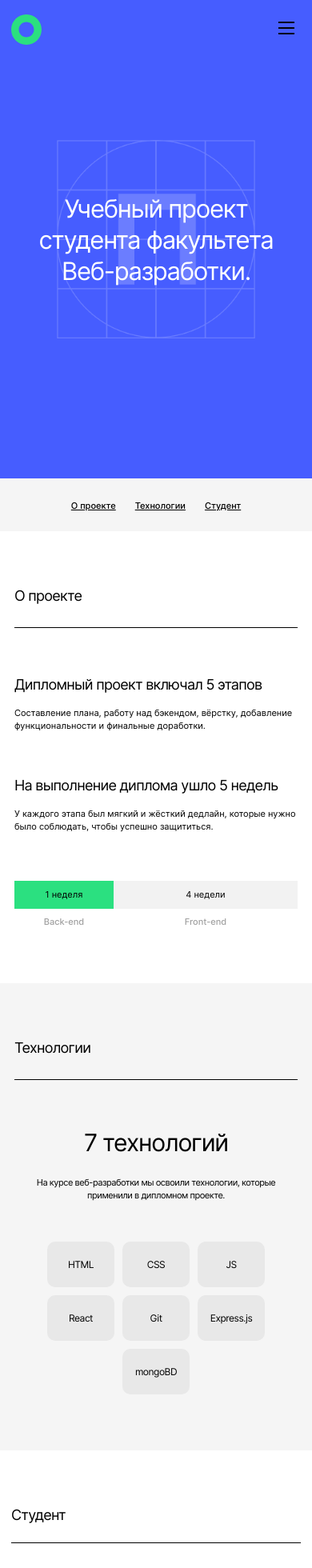
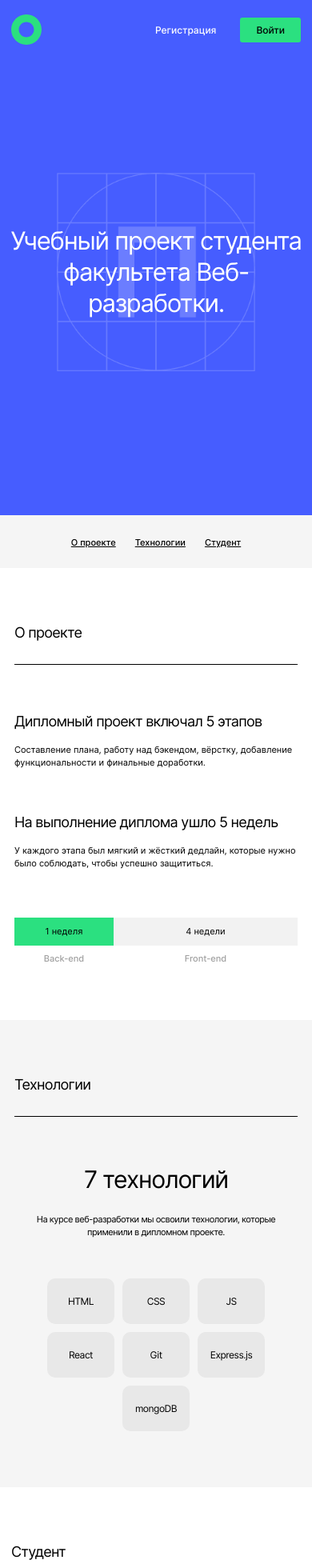
Before and after one commit to MikhailDushechkin/movies-explorer-frontend, a React (Create React App) app: page / in a window 390 px wide. Shown: the top 1960 px of the page at 80% size. Built offline with nearby package versions, Linux system fonts and the light colour scheme.

Commit message:
fix: indents on the home page have been changed, blocks have been tweaked

```diff
--- a/src/components/AboutMe/AboutMe.css
+++ b/src/components/AboutMe/AboutMe.css
@@ -1,14 +1,16 @@
 .about-me {
-  padding: 110px 70px 125px 70px;
+  padding: 110px 0 125px 0;
 }
 
 .about-me__container {
   max-width: 1280px;
   margin: 0 auto;
+  padding: 0 70px;
+  box-sizing: border-box;
 }
 
 .about-me__title {
-  font-family: "Inter", "Arial", sans-serif;
+  font-family: 'Inter', 'Arial', sans-serif;
   font-weight: 400;
   font-size: 22px;
   line-height: 27px;
@@ -27,10 +29,12 @@
 
 .about-me__bio {
   max-width: 600px;
+  display: flex;
+  flex-direction: column;
 }
 
 .about-me__name {
-  font-family: "Inter", "Arial", sans-serif;
+  font-family: 'Inter', 'Arial', sans-serif;
   font-weight: 400;
   font-size: 50px;
   line-height: 58px;
@@ -39,7 +43,7 @@
 }
 
 .about-me__profession {
-  font-family: "Inter", "Arial", sans-serif;
+  font-family: 'Inter', 'Arial', sans-serif;
   font-weight: 500;
   font-size: 18px;
   line-height: 20px;
@@ -47,7 +51,7 @@
 }
 
 .about-me__text {
-  font-family: "Inter", "Arial", sans-serif;
+  font-family: 'Inter', 'Arial', sans-serif;
   font-weight: 400;
   font-size: 14px;
   line-height: 22px;
@@ -55,12 +59,11 @@
 }
 
 .about-me__social {
-  font-family: "Inter", "Arial", sans-serif;
+  font-family: 'Inter', 'Arial', sans-serif;
   font-weight: 500;
   font-size: 14px;
   line-height: 17px;
   text-decoration: none;
-  margin: 99px 0 0 0;
   display: inline-block;
   color: #000000;
 }
@@ -75,7 +78,11 @@
 
 @media screen and (max-width: 768px) {
   .about-me {
-    padding: 90px 50px 90px 50px;
+    padding: 90px 0 90px 0;
+  }
+
+  .about-me__container {
+    padding: 0 50px;
   }
 
   .about-me__info-wrapper {
@@ -99,13 +106,22 @@
   }
 
   .about-me__social {
-    margin: 87px 0 0 0;
+    margin: auto 0 0 0;
+  }
+
+  .about-me__photo {
+    width: 255px;
+    height: 307px;
   }
 }
 
 @media screen and (max-width: 560px) {
   .about-me {
-    padding: 70px 14px 70px 14px;
+    padding: 70px 0 70px 0;
+  }
+
+  .about-me__container {
+    padding: 0 14px;
   }
 
   .about-me__title {
@@ -142,5 +158,7 @@
 
   .about-me__photo {
     align-self: center;
+    width: 292px;
+    height: 352px;
   }
 }
--- a/src/components/AboutProject/AboutProject.css
+++ b/src/components/AboutProject/AboutProject.css
@@ -1,8 +1,6 @@
 .about-project {
   padding: 110px 70px;
-}
-
-.about-project__container {
+  box-sizing: border-box;
   margin: 0 auto;
   max-width: 1280px;
 }
@@ -96,11 +94,12 @@
     padding: 90px 50px;
   }
 
-  .about-project__description {
-    margin: 22px 0 0 0;
+  .about-project__description-block {
+    gap: 30px;
   }
 
   .about-project__description {
+    margin: 22px 0 0 0;
     font-size: 12px;
     line-height: 18px;
   }
--- a/src/components/Footer/Footer.css
+++ b/src/components/Footer/Footer.css
@@ -1,15 +1,17 @@
 .footer {
   background: #fafafa;
-  padding: 0 70px;
+  padding: 79px 0 0 0;
 }
 
 .footer__container {
   max-width: 1280px;
   margin: 0 auto;
+  box-sizing: border-box;
+  padding: 0 70px;
 }
 
 .footer__text {
-  padding: 79px 0 20px 0;
+  padding: 0 0 20px 0;
   box-sizing: border-box;
   border-bottom: 1px solid #e8e8e8;
   text-align: center;
@@ -69,12 +71,15 @@
 @media screen and (max-width: 768px) {
   .footer {
     background: #ffffff;
+  }
+
+  .footer__container {
     padding: 0 30px;
   }
 }
 
 @media screen and (max-width: 560px) {
-  .footer {
+  .footer__container {
     padding: 0 10px;
   }
 
--- a/src/components/Header/Header.js
+++ b/src/components/Header/Header.js
@@ -17,13 +17,13 @@ function Header() {
   return (
     <header className={`header ${(location.pathname === '/' && !loggedIn) && 'header_blue'}`}>
       <div className="header__block">
-        {!loggedIn && <Burger
+        {loggedIn && <Burger
           loggedIn={loggedIn}
           isMenuOpen={isMenuOpen}
           setIsMenuOpen={setIsMenuOpen}
         />}
         <Logo />
-        {!loggedIn ? (
+        {loggedIn ? (
           <>
             <Navigation isMenuOpened={isMenuOpen} /> <AccountLink isMenuOpened={isMenuOpen}/>
           </>
--- a/src/components/Navigation/Navigation.css
+++ b/src/components/Navigation/Navigation.css
@@ -5,6 +5,8 @@
   margin: 0;
   padding: 0;
   list-style: none;
+  width: 212px;
+  padding-left: 62px;
 }
 
 .navigation__menu-item {
--- a/src/components/Portfolio/Portfolio.css
+++ b/src/components/Portfolio/Portfolio.css
@@ -23,6 +23,10 @@
   border-bottom: 1px solid #e8e8e8;
 }
 
+.portfolio__item:first-of-type {
+  padding-top: 0;
+}
+
 .portfolio__item:last-of-type {
   border-bottom: none;
 }
@@ -46,6 +50,7 @@
 
 .portfolio__link-text {
   margin: 0;
+  letter-spacing: -1.12px;
 }
 
 .portfolio__link-symbol {
--- a/src/components/Promo/Promo.css
+++ b/src/components/Promo/Promo.css
@@ -2,13 +2,10 @@
   background: #465dff;
   background-image: url(../../images/main-screen.png);
   background-repeat: no-repeat;
-  background-position: center;
+  background-position: center 156px;
   background-size: 320px;
-  min-height: 598px;
-  box-sizing: border-box;
-  display: flex;
-  flex-direction: column;
-  justify-content: center;
+  min-height: 524px;
+  padding: 74px 0 0 0;
 }
 
 .promo__content {
@@ -17,7 +14,7 @@
 }
 
 .promo__title {
-  font-family: "Inter", "Arial", sans-serif;
+  font-family: 'Inter', 'Arial', sans-serif;
   font-weight: 400;
   font-size: 50px;
   line-height: 58px;
@@ -25,20 +22,36 @@
   letter-spacing: -0.04em;
   color: #ffffff;
   margin: 0 auto;
+  padding: 184px 0 0 0;
 }
 
-@media screen and (max-width: 710px) {
+@media screen and (max-width: 768px) {
   .promo {
+    min-height: 784px;
+    background-position: center 298px;
+  }
+
+  .promo__title {
+    padding: 326px 0 0 0;
+  }
+}
+
+@media screen and (max-width: 520px) {
+  .promo {
+    min-height: 570px;
+    background-position: center 216px;
     background-size: 248px;
   }
 
   .promo__content {
-    max-width: 300px;
+    padding: 0 10px;
+    box-sizing: border-box;
   }
 
   .promo__title {
+    padding: 207px 0 0 0;
     font-size: 31px;
     line-height: 39px;
-    letter-spacing: -0.04em;
+    letter-spacing: -1.24px;
   }
 }
--- a/src/components/Techs/Techs.css
+++ b/src/components/Techs/Techs.css
@@ -1,11 +1,13 @@
 .techs {
-  padding: 100px 70px;
+  padding: 100px 0;
   background-color: #f5f5f5;
 }
 
 .techs__container {
   max-width: 1280px;
   margin: 0 auto;
+  box-sizing: border-box;
+  padding: 0 70px;
 }
 
 .techs__title {
@@ -75,7 +77,15 @@
 
 @media screen and (max-width: 768px) {
   .techs {
-    padding: 90px 60px;
+    padding: 90px 0;
+  }
+
+  .techs__container {
+    padding: 0 50px;
+  }
+
+  .techs__content {
+    margin: 80px 0 0 0;
   }
 
   .techs__content-text {
@@ -98,7 +108,11 @@
 
 @media screen and (max-width: 560px) {
   .techs {
-    padding: 70px 18px;
+    padding: 70px 0;
+  }
+
+  .techs__container {
+    padding: 0 18px;
   }
 
   .techs__title {
--- a/src/components/Techs/Techs.js
+++ b/src/components/Techs/Techs.js
@@ -18,7 +18,7 @@ function Techs() {
             <li className="techs__item">React</li>
             <li className="techs__item">Git</li>
             <li className="techs__item">Express.js</li>
-            <li className="techs__item">mongoBD</li>
+            <li className="techs__item">mongoDB</li>
           </ul>
         </div>
       </div>
```
